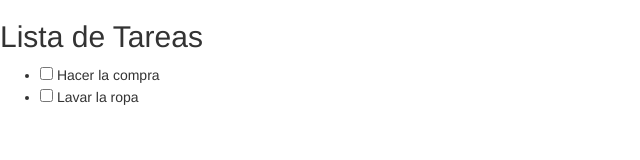
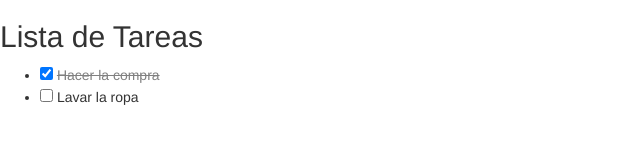
Before and after one commit to jonabasque/learn-ng, a plain HTML site: page index.html in a window 1280 px wide. Shown: the full height of the page, 0-640 px from the left. Drawn offline with Linux system fonts and the light colour scheme.

Commit message:
recogemos en el input y la clase del span si la tarea está realizada o no para mostrarlas como queramos

```diff
--- a/css/tareas.css
+++ b/css/tareas.css
@@ -0,0 +1,4 @@
+.realizada-true{
+	text-decoration: line-through;
+	color:grey;
+}
--- a/index.html
+++ b/index.html
@@ -17,9 +17,11 @@
         <ul class="unstyled">
 	        <!--Repite el li por cada elemento que hay en el array tareas-->
 	        <li ng-repeat="tarea in tareas">
-	            <!-- ligamos el input de cada elemento del array con la propiedad -done- que nos dice si está hecha o no.-->
-	            <input type="checkbox">
-	            <span>
+	            <!-- ligamos el input de cada elemento del array con la propiedad -realizada- que nos dice si está hecha o no.
+	            Y la realizada estará checkeada de inicio-->
+	            <input type="checkbox" ng-model="tarea.realizada">
+	            <!--Construimos una clase con true o false, dependiendo si está realizada o no la tarea.-->
+	            <span class="realizada-{{tarea.realizada}}">
 	            <!--inmprimimos el texto de la tarea de cada iteracción -->
 	            {{tarea.texto}}</span>
 	        </li>
```
